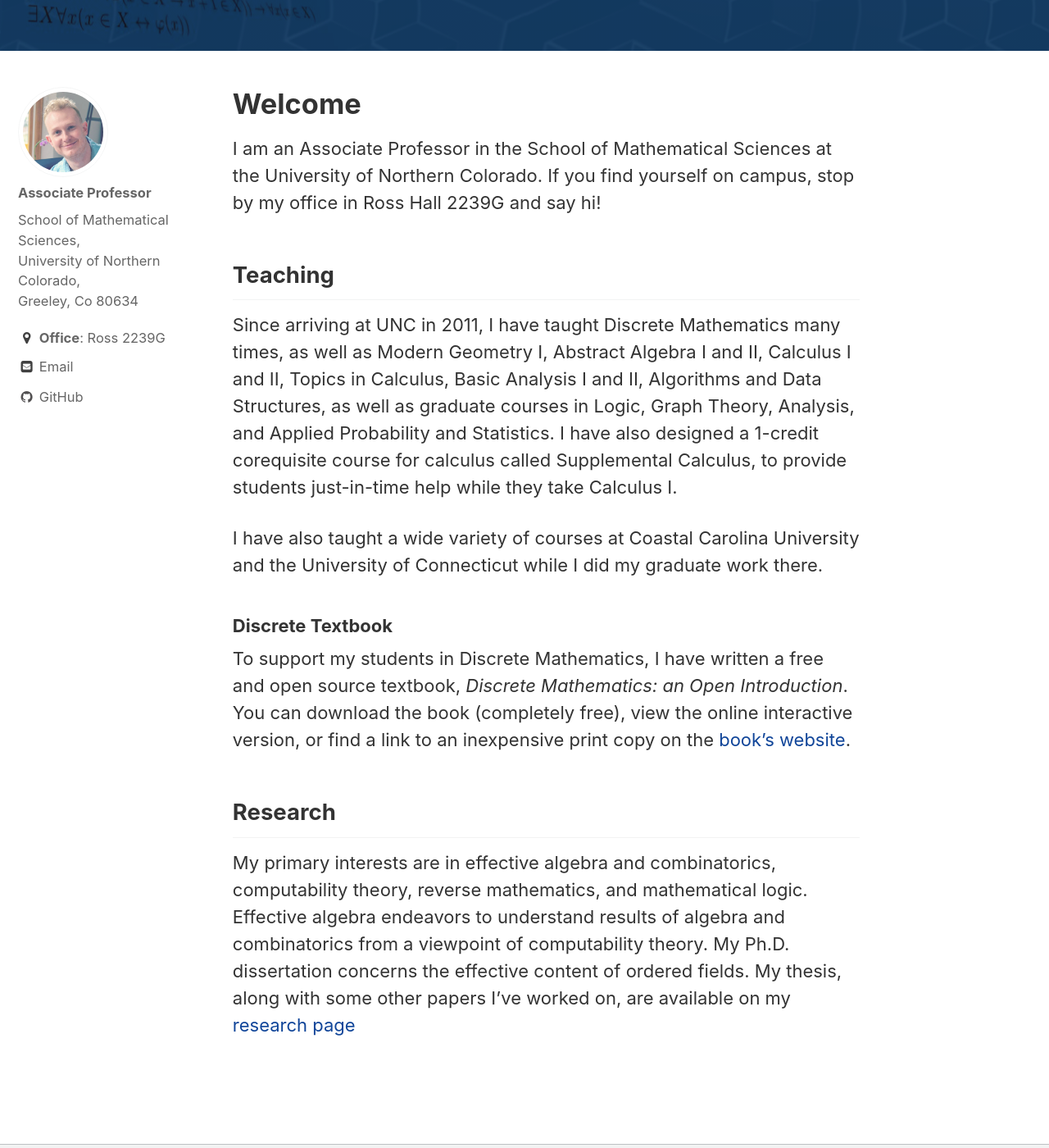
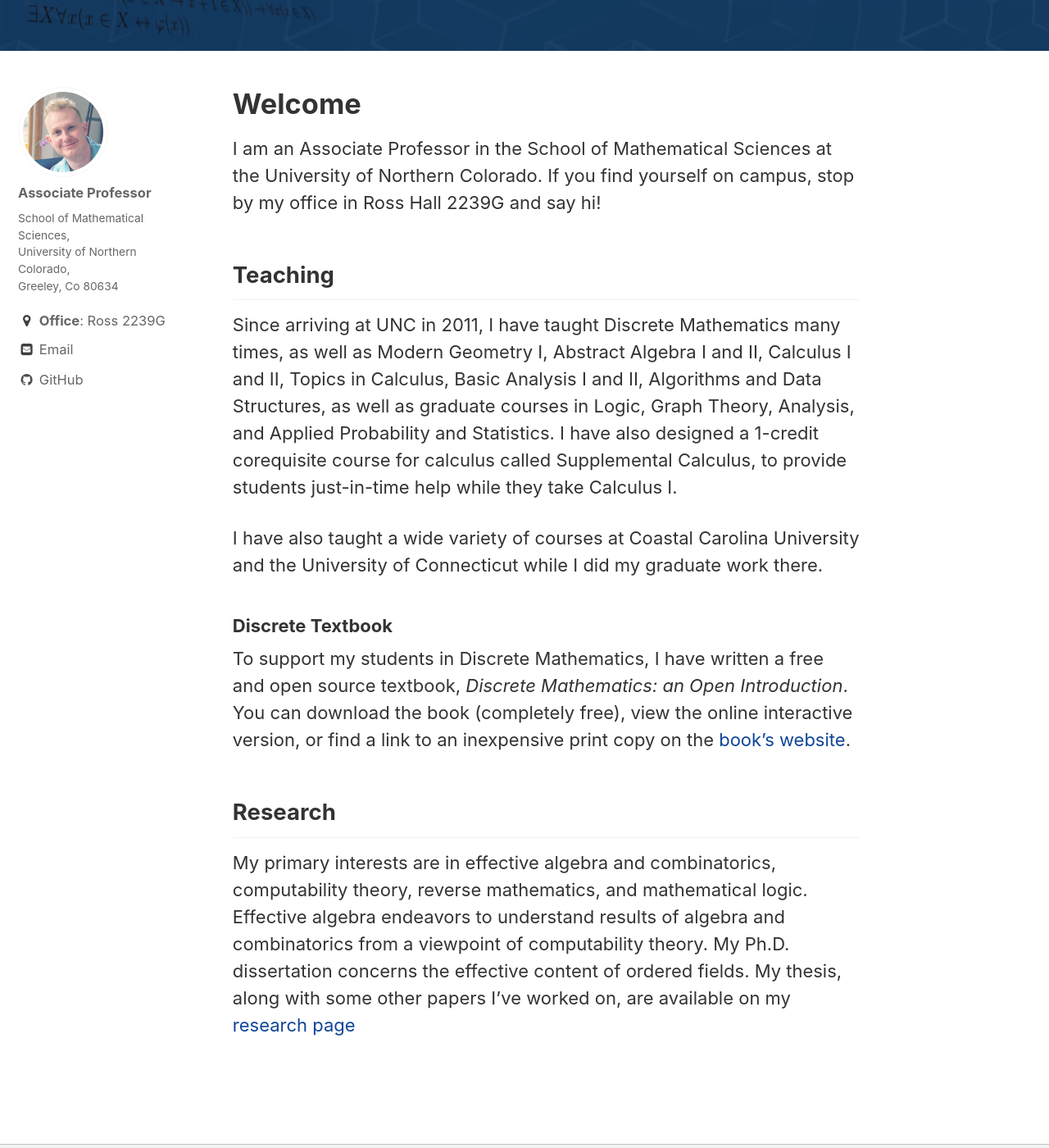
Before and after one commit to oscarlevin/oscarlevin.github.io, a Jekyll site: the page built from index.md, in a window 1280 px wide and 1400 px high, scrolled down 306 px. Shown: the whole window at 82% size. Built offline with Jekyll 4.4.1, drawn with Linux system fonts in a browser that asks for light colours.

Commit message:
update sidebar

```diff
--- a/_sass/minimal-mistakes/_sidebar.scss
+++ b/_sass/minimal-mistakes/_sidebar.scss
@@ -135,10 +135,7 @@
     margin-top: 10px;
     margin-bottom: 20px;
   }
-}
-
-p .author__bio {
-    font-size: $type-size-8 !important;
+  font-size: $type-size-8 !important;
 }
 
 .author__urls-wrapper {
```
